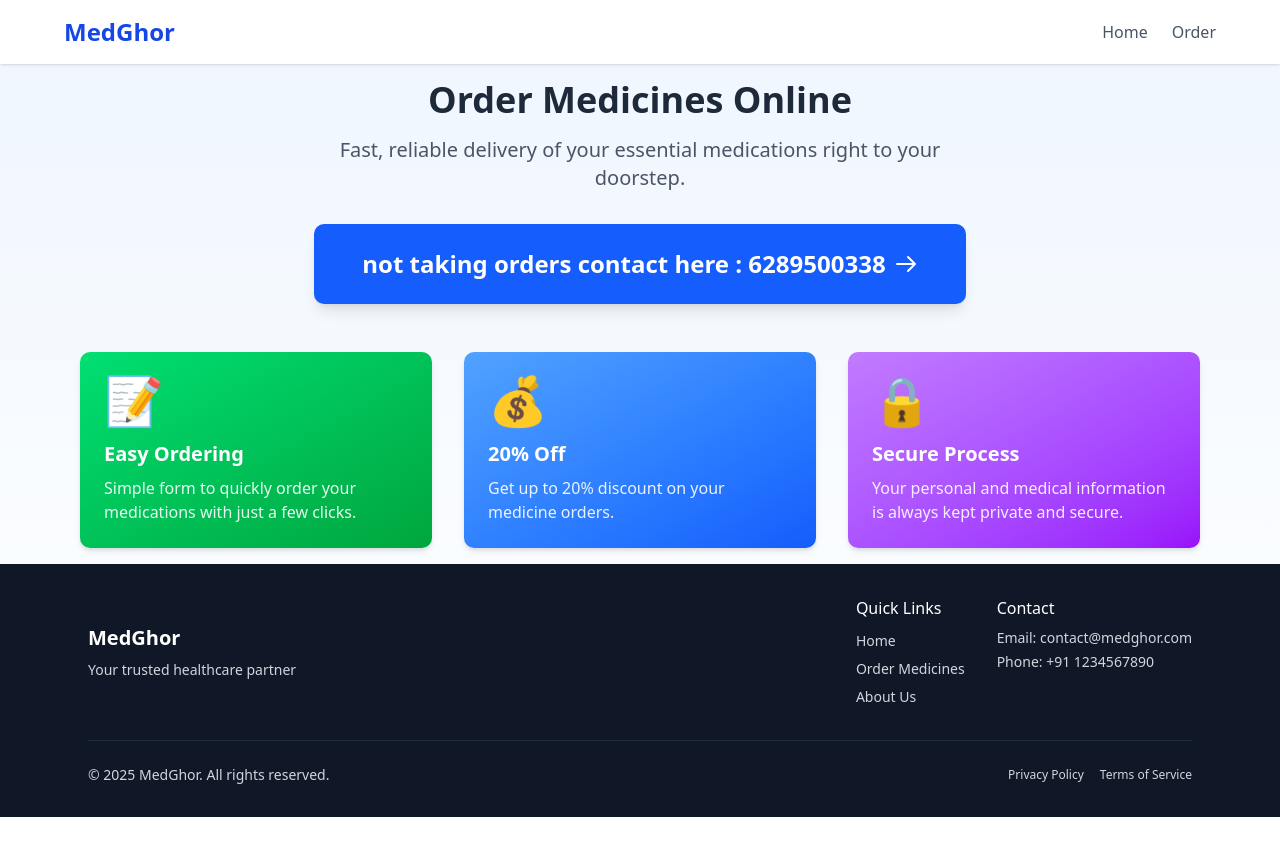
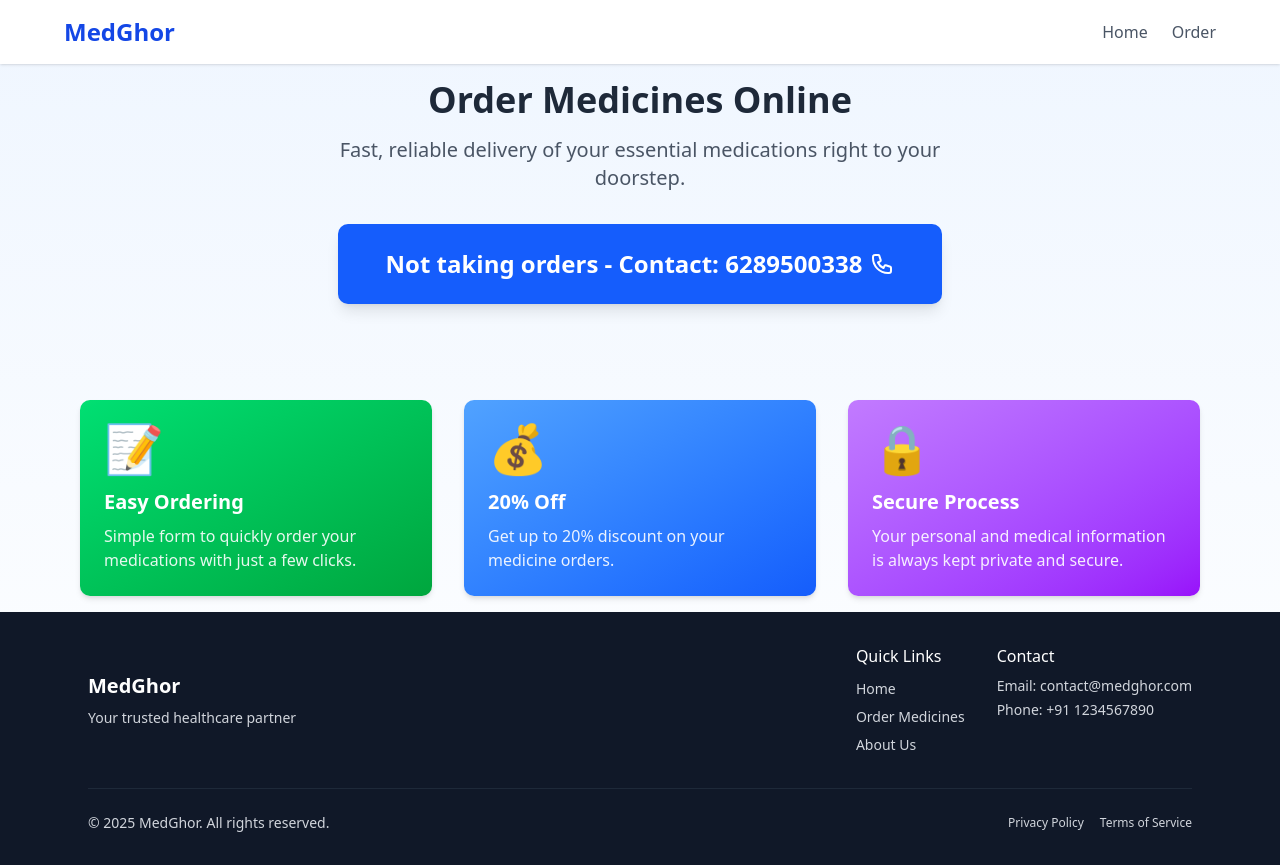
Before and after one commit to Tushar365/orderapp, a Next.js app: page / in a window 1280 px wide. Before the commit the page ends 817 px from the top, so only its background shows below. Built offline with nearby package versions, Linux system fonts and the light colour scheme; no server answers.

Commit message:
Update page.tsx
updated

```diff
--- a/app/page.tsx
+++ b/app/page.tsx
@@ -1,6 +1,6 @@
 "use client";
 
-import Link from "next/link";
+import Link from "next/link"; // Keep Link for potential future use or other links
 import Header from "../components/Header";
 import Footer from "../components/Footer";
 
@@ -16,18 +16,27 @@ export default function Home() {
             Fast, reliable delivery of your essential medications right to your doorstep.
           </p>
 
-          <Link
-            href="/order"
+          {/* Changed Link to a standard <a> tag with tel: href */}
+          <a
+            href="tel:6289500338" // Make the entire button initiate a call
             className="bg-blue-600 hover:bg-blue-700 text-white font-bold py-6 px-12 rounded-lg text-2xl shadow-lg transition-all duration-200 transform hover:scale-105 inline-flex items-center"
           >
-            <span>not taking orders contact here : 6289500338</span>
+            {/* You can adjust the text for clarity if needed */}
+            <span>Not taking orders - Contact: 6289500338</span>
+
+            {/* Optional but recommended: Change the icon to a phone icon */}
+            <svg xmlns="http://www.w3.org/2000/svg" className="h-6 w-6 ml-2" fill="none" viewBox="0 0 24 24" stroke="currentColor" strokeWidth={2}>
+              <path strokeLinecap="round" strokeLinejoin="round" d="M3 5a2 2 0 012-2h3.28a1 1 0 01.948.684l1.498 4.493a1 1 0 01-.502 1.21l-2.257 1.13a11.042 11.042 0 005.516 5.516l1.13-2.257a1 1 0 011.21-.502l4.493 1.498a1 1 0 01.684.949V19a2 2 0 01-2 2h-1C9.716 21 3 14.284 3 6V5z" />
+            </svg>
+            {/* Original arrow icon if you prefer:
             <svg xmlns="http://www.w3.org/2000/svg" className="h-6 w-6 ml-2" fill="none" viewBox="0 0 24 24" stroke="currentColor">
               <path strokeLinecap="round" strokeLinejoin="round" strokeWidth={2} d="M14 5l7 7m0 0l-7 7m7-7H3" />
             </svg>
-          </Link>
+            */}
+          </a>
         </div>
 
-        <div className="grid grid-cols-1 md:grid-cols-3 gap-8 w-full">
+        <div className="grid grid-cols-1 md:grid-cols-3 gap-8 w-full mt-12"> {/* Added margin-top */}
           <FeatureCard
             title="Easy Ordering"
             description="Simple form to quickly order your medications with just a few clicks."
@@ -57,6 +66,7 @@ export default function Home() {
   );
 }
 
+// FeatureCard component remains the same
 function FeatureCard({
   title,
   description,
```
